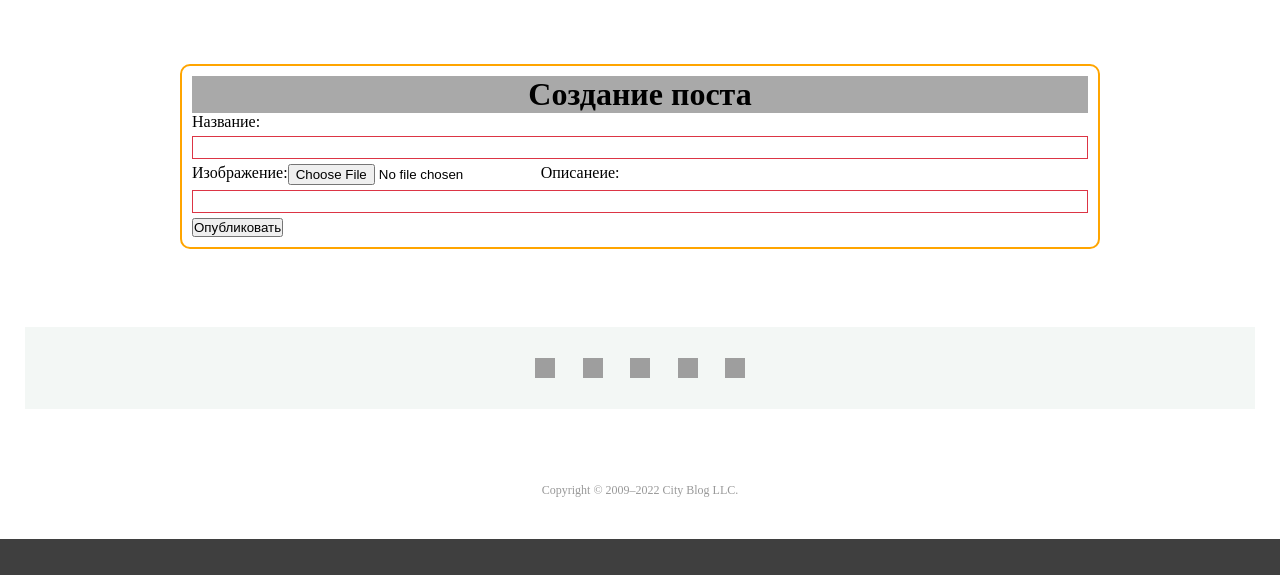
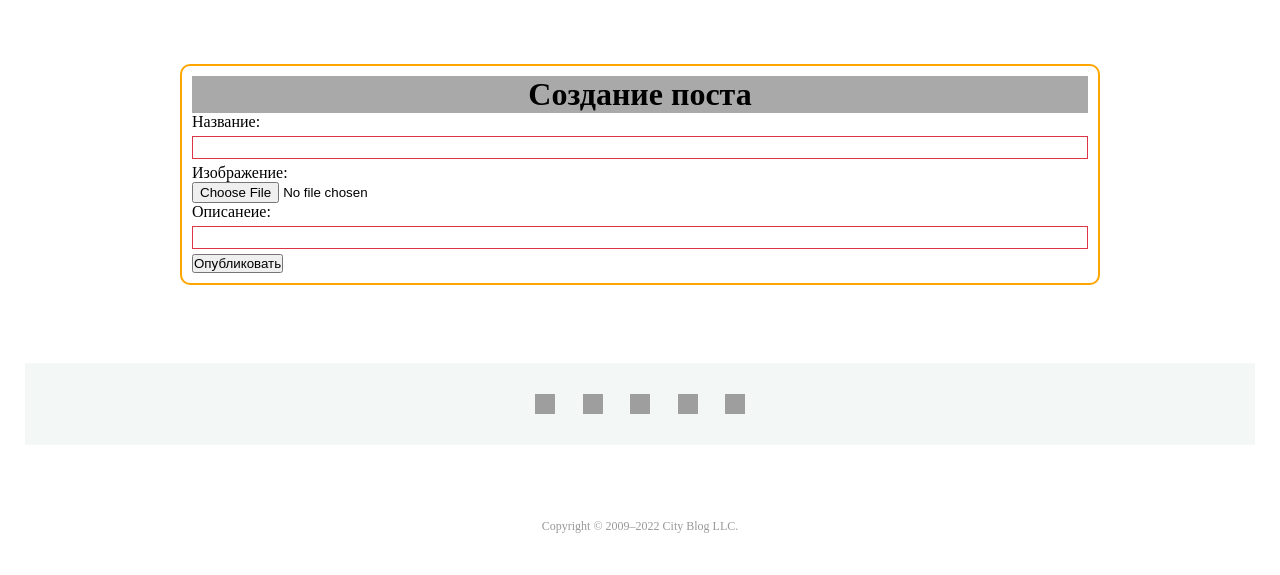
Before and after one commit to Moroes/mysite, a Django app: template main/templates/main/create_post.html in a window 1280 px wide. Shown: the part 644-1219 px from the top of the page. Before the commit the page ends 1183 px from the top, so only its background shows below. Run offline with Django 4.2, Linux system fonts and the light colour scheme; the template is opened without the code that fills it: values that come from a table or form of the project are taken from there, others are empty; some libraries are stand-ins or nearby versions; some web fonts are replaced; grey boxes are pictures that could not be loaded.

Commit message:
поправки в css

```diff
--- a/main/forms.py
+++ b/main/forms.py
@@ -11,9 +11,7 @@ class PostForm(forms.ModelForm):
         model = Post
         fields= '__all__'
         widgets = {'autor': forms.HiddenInput(), 'slug': forms.HiddenInput(),
-        'description': forms.TextInput(attrs={"class":"input"}), 'title': forms.TextInput(attrs={"class":"input"}),
-        'tags': forms.TextInput(attrs={"class":"input"}), 'tags': LabelWidget()}
-
-    # tags = TagField(required=False, widget=LabelWidget)
-
-    # tags = forms.ModelChoiceField(queryset=Tag.objects.all())
+        'image': forms.FileInput(attrs={"class": "image"}),
+        'description': forms.TextInput(attrs={"class": "input description"}),
+        'title': forms.TextInput(attrs={"class": "input"}),
+        'tags': forms.TextInput(attrs={"class": "input"}), 'tags': LabelWidget()}
--- a/static/css/create_post.css
+++ b/static/css/create_post.css
@@ -45,7 +45,13 @@
     text-align: center;
 }
 
+.description {
+  width: 100%;
+}
 
+.image {
+  width: 100%;
+}
 
 .input:invalid:focus,
 .input:invalid:focus {
```
